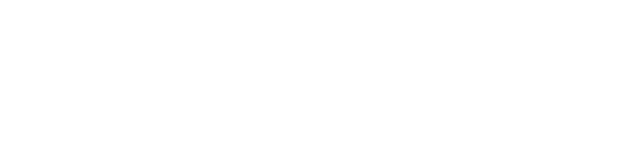
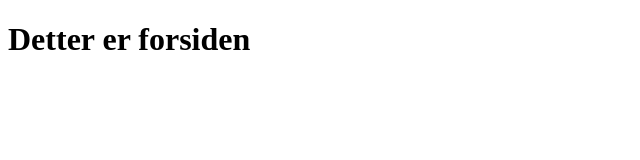
Before and after one commit to saneelahafeez/WebCode, a plain HTML site: page index.html in a window 1280 px wide. Shown: the whole page, without its empty margins (0-640 px from the left). Drawn offline with Linux system fonts and the light colour scheme.

Commit message:
Jeg tester og opdateringen fungere

```diff
--- a/index.html
+++ b/index.html
@@ -6,6 +6,10 @@
     <title>Mental Sundhed og velvære Tester connection</title>
 </head>
 <body>
+    <header>
+
+        <h1>Detter er forsiden</h1>
+    </header>
 
 </body>
 </html>
```
